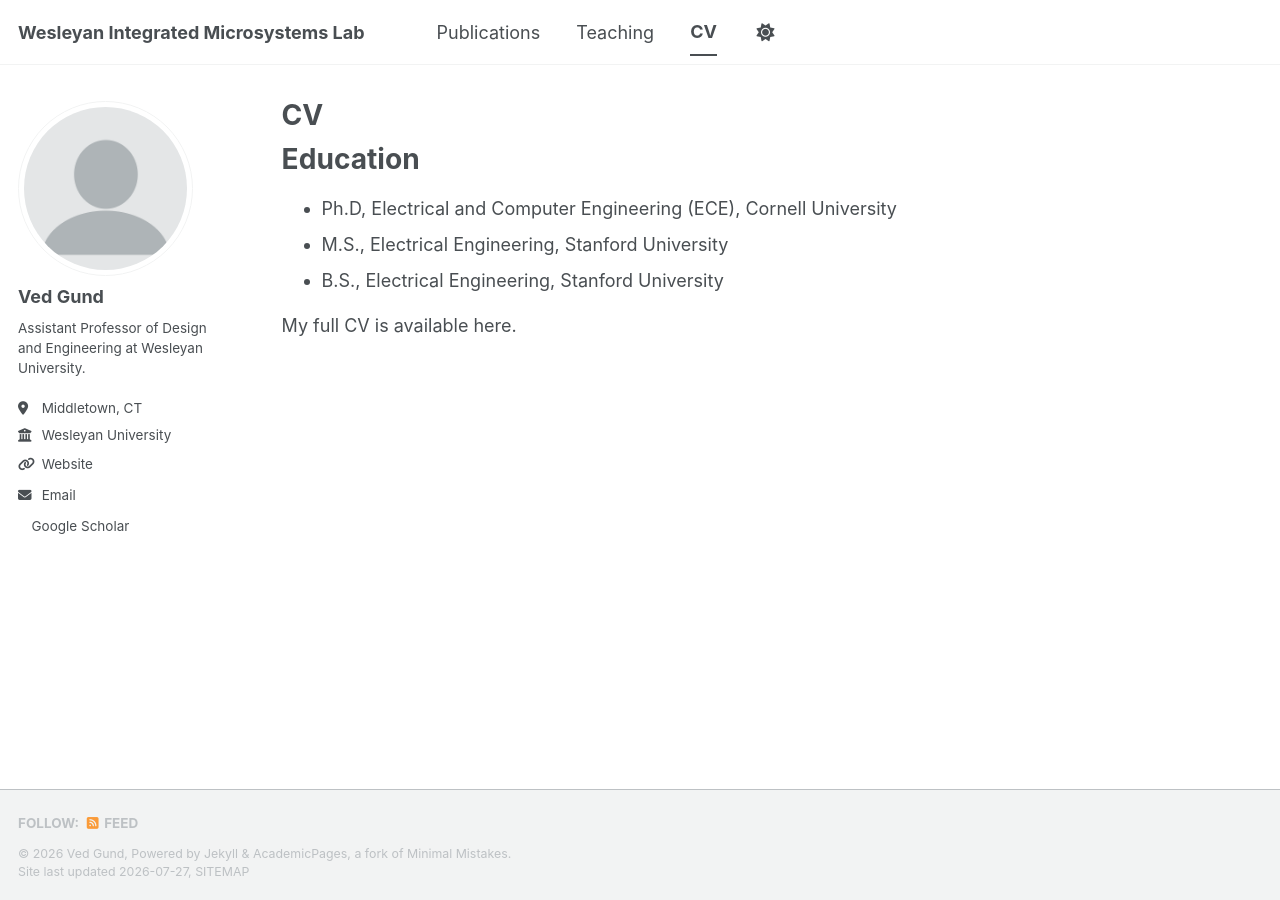
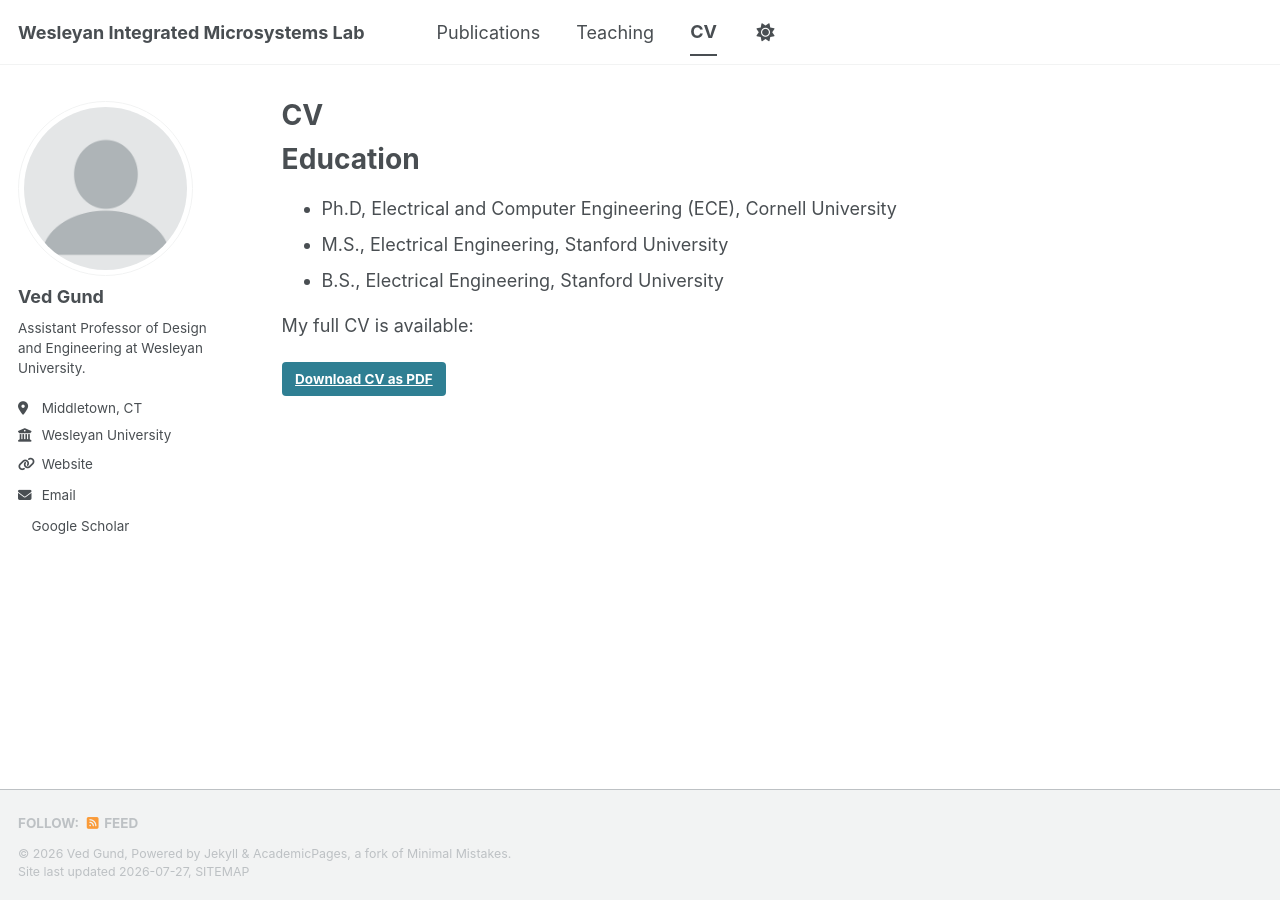
Before and after one commit to wes-ims/wes-ims.github.io, a Jekyll site: the page built from _pages/cv.md, in a window 1280 px wide. Built offline with Jekyll 4.4.1, drawn with Linux system fonts in a browser that asks for light colours; a style sheet for code colours, icons or effects is not loaded.

Commit message:
Update cv.md

```diff
--- a/_pages/cv.md
+++ b/_pages/cv.md
@@ -15,4 +15,8 @@ Education
 * M.S., Electrical Engineering, Stanford University
 * B.S., Electrical Engineering, Stanford University
 
-My full CV is available here.
+My full CV is available:
+
+<div class="cv-download-links">
+  <a href="{{ base_path }}/files/VedGund2026.pdf" class="btn btn--primary">Download CV as PDF</a>
+</div>
```
